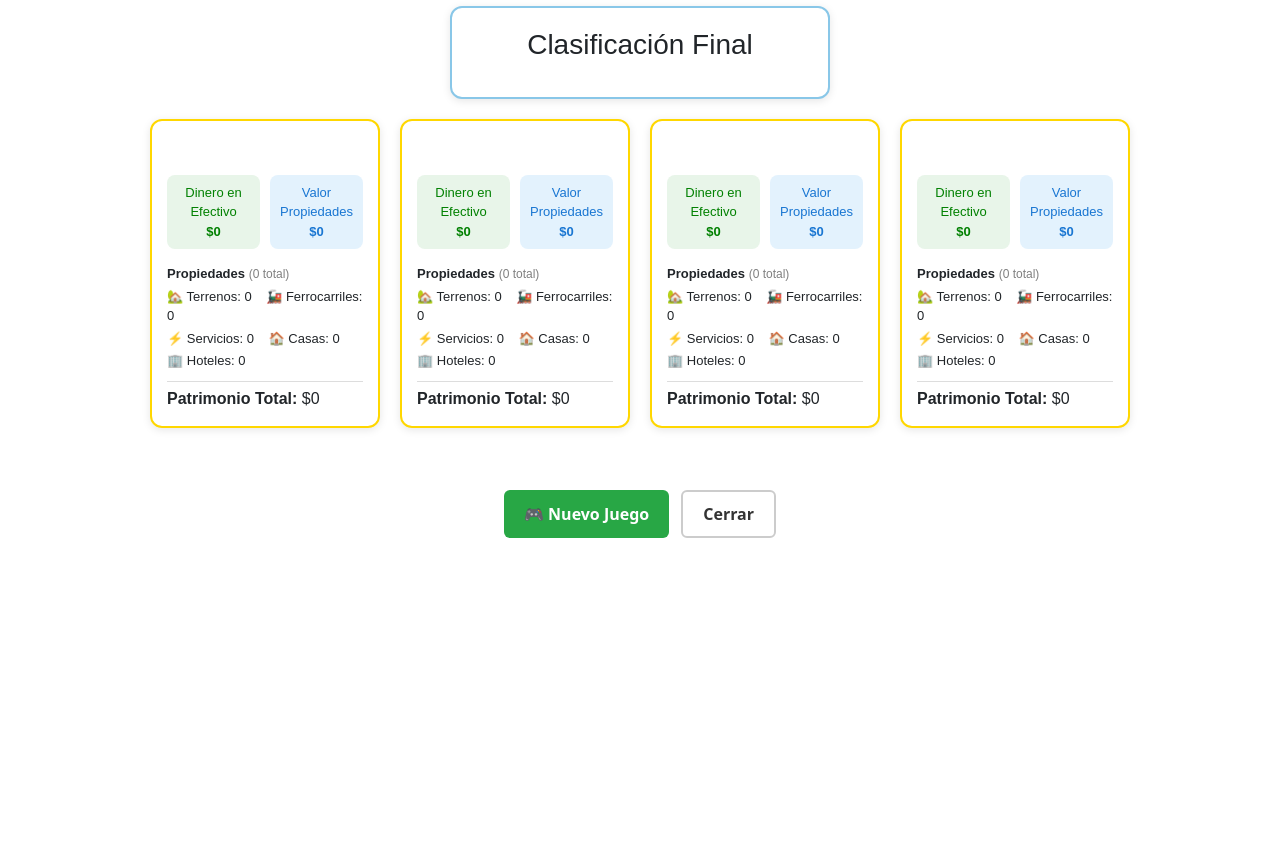
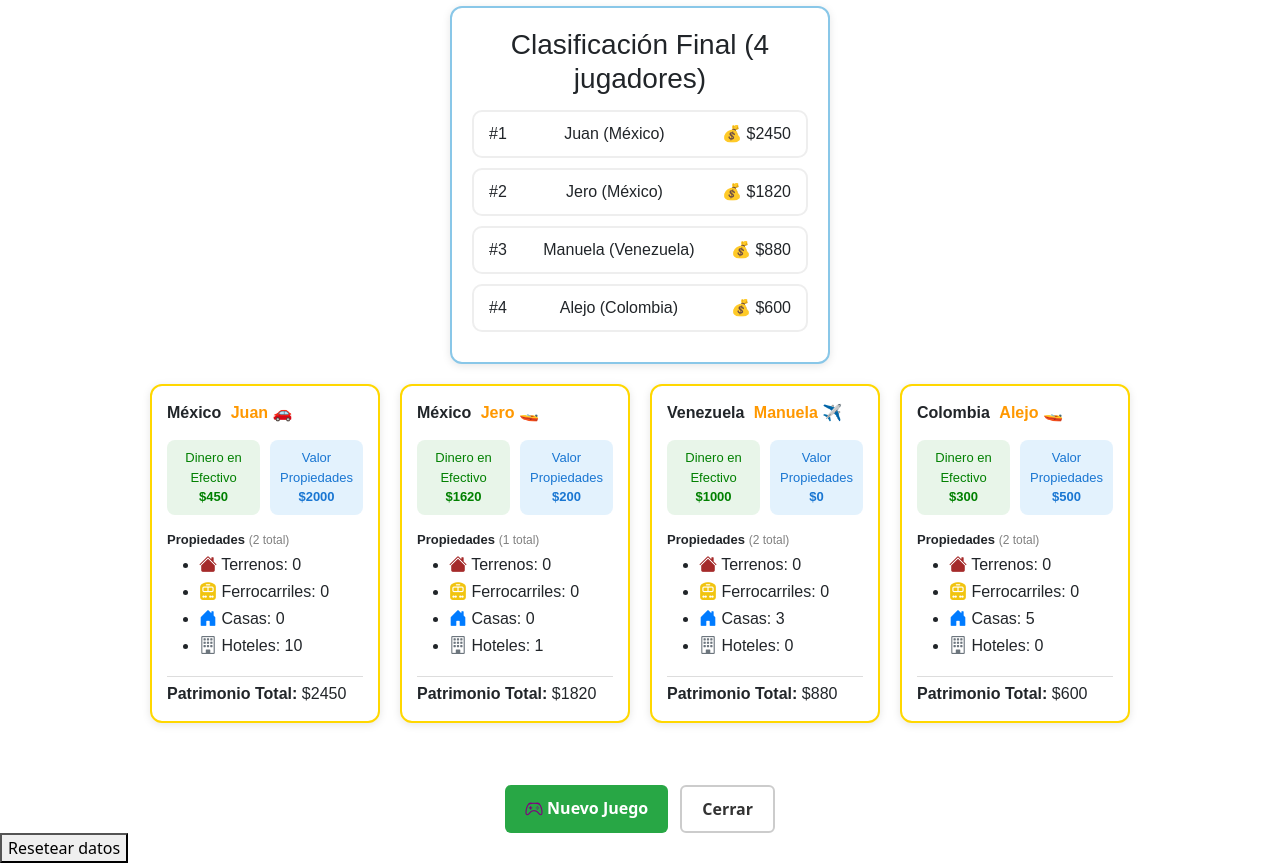
Before and after one commit to Manu2480/Monopoly, a website: page public/fin.html in a window 1280 px wide. Shown: the part 82-945 px from the top of the page. Before the commit the page ends 800 px from the top, so only its background shows below. Drawn offline with nearby package versions, Linux system fonts and the light colour scheme; no server answers.

Commit message:
pantalla final

```diff
--- a/public/fin.html
+++ b/public/fin.html
@@ -6,10 +6,12 @@
   <title>Fin del Juego</title>
   <link href="https://cdn.jsdelivr.net/npm/bootstrap@5.3.8/dist/css/bootstrap.min.css" rel="stylesheet">
   <link rel="stylesheet" href="styles/fin_css/fin.css">
+  <!-- Bootstrap Icons -->
+  <link rel="stylesheet" href="https://cdn.jsdelivr.net/npm/bootstrap-icons/font/bootstrap-icons.css">
 </head>
 <body>
   <div id="monopoly-app" style="padding:20px;">
-    <h1 class="titulo">🏆 Fin Del Juego 🏆</h1>
+    <h1 class="titulo"><i class="bi bi-trophy-fill"></i> Fin Del Juego <i class="bi bi-trophy-fill"></i></h1>
 
     <!-- ======================
          CLASIFICACIÓN FINAL
@@ -42,9 +44,12 @@
         </div>
         <div class="propiedades">
           <p><strong>Propiedades</strong> <span class="total">(0 total)</span></p>
-          <p>🏡 Terrenos: <span class="terrenos">0</span> &nbsp;&nbsp; 🚂 Ferrocarriles: <span class="ferrocarriles">0</span></p>
-          <p>⚡ Servicios: <span class="servicios">0</span> &nbsp;&nbsp; 🏠 Casas: <span class="casas">0</span></p>
-          <p>🏢 Hoteles: <span class="hoteles">0</span></p>
+          <ul class="lista-propiedades">
+            <li><i class="bi bi-house-fill"></i> Terrenos: <span class="terrenos">0</span></li>
+            <li><i class="bi bi-train-front-fill icon-ferrocarril"></i> Ferrocarriles: <span class="ferrocarriles">0</span></li>
+            <li><i class="bi bi-house-door-fill"></i> Casas: <span class="casas">0</span></li>
+            <li><i class="bi bi-building"></i> Hoteles: <span class="hoteles">0</span></li>
+          </ul>
         </div>
         <div class="footer">
           <strong>Patrimonio Total:</strong> <span class="patrimonio">$0</span>
@@ -69,9 +74,12 @@
         </div>
         <div class="propiedades">
           <p><strong>Propiedades</strong> <span class="total">(0 total)</span></p>
-          <p>🏡 Terrenos: <span class="terrenos">0</span> &nbsp;&nbsp; 🚂 Ferrocarriles: <span class="ferrocarriles">0</span></p>
-          <p>⚡ Servicios: <span class="servicios">0</span> &nbsp;&nbsp; 🏠 Casas: <span class="casas">0</span></p>
-          <p>🏢 Hoteles: <span class="hoteles">0</span></p>
+          <ul class="lista-propiedades">
+            <li><i class="bi bi-house-fill"></i> Terrenos: <span class="terrenos">0</span></li>
+            <li><i class="bi bi-train-front-fill icon-ferrocarril"></i> Ferrocarriles: <span class="ferrocarriles">0</span></li>
+            <li><i class="bi bi-house-door-fill"></i> Casas: <span class="casas">0</span></li>
+            <li><i class="bi bi-building"></i> Hoteles: <span class="hoteles">0</span></li>
+          </ul>
         </div>
         <div class="footer">
           <strong>Patrimonio Total:</strong> <span class="patrimonio">$0</span>
@@ -96,9 +104,12 @@
         </div>
         <div class="propiedades">
           <p><strong>Propiedades</strong> <span class="total">(0 total)</span></p>
-          <p>🏡 Terrenos: <span class="terrenos">0</span> &nbsp;&nbsp; 🚂 Ferrocarriles: <span class="ferrocarriles">0</span></p>
-          <p>⚡ Servicios: <span class="servicios">0</span> &nbsp;&nbsp; 🏠 Casas: <span class="casas">0</span></p>
-          <p>🏢 Hoteles: <span class="hoteles">0</span></p>
+          <ul class="lista-propiedades">
+            <li><i class="bi bi-house-fill"></i> Terrenos: <span class="terrenos">0</span></li>
+            <li><i class="bi bi-train-front-fill icon-ferrocarril"></i> Ferrocarriles: <span class="ferrocarriles">0</span></li>
+            <li><i class="bi bi-house-door-fill"></i> Casas: <span class="casas">0</span></li>
+            <li><i class="bi bi-building"></i> Hoteles: <span class="hoteles">0</span></li>
+          </ul>
         </div>
         <div class="footer">
           <strong>Patrimonio Total:</strong> <span class="patrimonio">$0</span>
@@ -123,9 +134,12 @@
         </div>
         <div class="propiedades">
           <p><strong>Propiedades</strong> <span class="total">(0 total)</span></p>
-          <p>🏡 Terrenos: <span class="terrenos">0</span> &nbsp;&nbsp; 🚂 Ferrocarriles: <span class="ferrocarriles">0</span></p>
-          <p>⚡ Servicios: <span class="servicios">0</span> &nbsp;&nbsp; 🏠 Casas: <span class="casas">0</span></p>
-          <p>🏢 Hoteles: <span class="hoteles">0</span></p>
+          <ul class="lista-propiedades">
+            <li><i class="bi bi-house-fill"></i> Terrenos: <span class="terrenos">0</span></li>
+            <li><i class="bi bi-train-front-fill icon-ferrocarril"></i> Ferrocarriles: <span class="ferrocarriles">0</span></li>
+            <li><i class="bi bi-house-door-fill"></i> Casas: <span class="casas">0</span></li>
+            <li><i class="bi bi-building"></i> Hoteles: <span class="hoteles">0</span></li>
+          </ul>
         </div>
         <div class="footer">
           <strong>Patrimonio Total:</strong> <span class="patrimonio">$0</span>
@@ -139,9 +153,10 @@
        BOTONES DE CONTROL
        ====================== -->
   <div class="acciones">
-    <button class="btn-nuevo">🎮 Nuevo Juego</button>
+    <button class="btn-nuevo"><i class="bi bi-controller"></i> Nuevo Juego</button>
     <button class="btn-cerrar">Cerrar</button>
   </div>
+  <button class="btn-reset">Resetear datos</button>
 
   <!-- JS -->
   <script src="scripts/fin_js/fin.js"></script>
--- a/public/json/jugadores_partida.json
+++ b/public/json/jugadores_partida.json
@@ -2,16 +2,16 @@
   {
     "id": 1758583272028,
     "nombre": "Manuela",
-    "pais": "Colombia",
+    "pais": "Venezuela",
     "ficha": "✈️",
     "color": "blue",
-    "dinero": 980,
+    "dinero": 1000,
     "propiedades": [
       {
         "idPropiedad": 1,
-        "casas": 2,
+        "casas": 3,
         "hotel": 0,
-        "hipotecado": false
+        "hipotecado": true
       },
       {
         "idPropiedad": 5,
@@ -35,7 +35,7 @@
       {
         "idPropiedad": 27,
         "casas": 0,
-        "hotel": 0,
+        "hotel": 10,
         "hipotecado": false
       },
       {
@@ -78,7 +78,7 @@
     "propiedades": [
       {
         "idPropiedad": 24,
-        "casas": 1,
+        "casas": 5,
         "hotel": 0,
         "hipotecado": false
       },
--- a/public/scripts/fin_js/fin.js
+++ b/public/scripts/fin_js/fin.js
@@ -1,154 +1,252 @@
 // =============================
 //   FIN DEL JUEGO - JS
+//   - Hipotecas no suman valor
+//   - Resetear datos en localStorage
+//   - Envío de resultados al backend (una sola vez)
+//   - Normalización de países desde ms-monopoly/database/countries.json
+//   - Mostrar SOLO tarjetas y ranking de jugadores activos
 // =============================
 
-// Cuando el documento esté listo
 document.addEventListener("DOMContentLoaded", async () => {
+  const log = (...args) => console.log("[fin.js]", ...args);
+  const warn = (...args) => console.warn("[fin.js]", ...args);
+
+  // -----------------------------
+  // Botones
+  // -----------------------------
+  const btnNuevo = document.querySelector(".btn-nuevo");
+  const btnCerrar = document.querySelector(".btn-cerrar");
+  const btnReset = document.querySelector(".btn-reset");
+
+  if (btnNuevo) btnNuevo.addEventListener("click", () => window.location.href = "tablero.html");
+  if (btnCerrar) btnCerrar.addEventListener("click", () => window.location.href = "inicio.html");
+
+  if (btnReset) {
+    btnReset.addEventListener("click", () => {
+      localStorage.removeItem("jugadores_partida");
+      localStorage.removeItem("jugadores");
+      localStorage.removeItem("resultadosEnviados"); // limpiamos flag
+      alert("Datos reseteados. Se recargará la página.");
+      location.reload();
+    });
+  }
+
+  // -----------------------------
   // Contenedores
+  // -----------------------------
   const contenedorClasificacion = document.querySelector(".contenedor");
   const tarjetas = [
-      document.getElementById("jugador-1"),
-      document.getElementById("jugador-2"),
-      document.getElementById("jugador-3"),
-      document.getElementById("jugador-4"),
+    document.querySelector("#jugador-1"),
+    document.querySelector("#jugador-2"),
+    document.querySelector("#jugador-3"),
+    document.querySelector("#jugador-4"),
   ];
+  console.log("Tarjetas detectadas:", tarjetas);
 
-    // Cargar jugadores desde localStorage
-    let jugadores = JSON.parse(localStorage.getItem("jugadores_partida")) || [];
-    if (jugadores.length === 0) {
-      console.warn("⚠️ No se encontraron jugadores en localStorage.");
+  // Ocultamos todas las tarjetas al inicio (las mostraremos solo para jugadores activos)
+  tarjetas.forEach(card => {
+    if (card) card.style.display = "none";
+  });
+
+  // -----------------------------
+  // Helper para cargar JSON
+  // -----------------------------
+  async function fetchJsonSafe(url) {
+    try {
+      const res = await fetch(url, { cache: "no-store" });
+      if (!res.ok) return null;
+      const text = await res.text();
+      if (text.trim().startsWith("<")) return null;
+      return JSON.parse(text);
+    } catch {
+      return null;
+    }
+  }
+
+  // -----------------------------
+  // Cargar jugadores
+  // -----------------------------
+  let jugadores = [];
+  try {
+    jugadores = JSON.parse(localStorage.getItem("jugadores_partida")) || [];
+  } catch {
+    jugadores = [];
+  }
+
+  if (!jugadores || jugadores.length === 0) {
+    jugadores = await fetchJsonSafe("/public/json/jugadores_partida.json") || [];
+    if (jugadores.length) {
+      localStorage.setItem("jugadores_partida", JSON.stringify(jugadores));
+    } else {
+      jugadores = await fetchJsonSafe("/public/json/jugadores.json") || [];
+    }
+  }
+
+  if (!jugadores || jugadores.length === 0) {
+    if (contenedorClasificacion) {
+      contenedorClasificacion.innerHTML = `
+        <h3>Error</h3>
+        <p>No se encontraron datos de jugadores.</p>
+      `;
+    }
     return;
   }
 
-    // Cargar board.json para precios/hipotecas
+  // -----------------------------
+  // Cargar board.json
+  // -----------------------------
   let board = [];
-    try {
-        const res = await fetch("../database/board.json");
-      board = await res.json();
-    } catch (error) {
-      console.error("Error cargando board.json:", error);
-    }
+  const b = await fetchJsonSafe("/ms-monopoly/database/board.json");
+  if (b && b.length) board = b;
 
-    // =============================
-    //  Calcular patrimonio
-    // =============================
+  // -----------------------------
+  // Calcular patrimonio
+  // -----------------------------
   jugadores.forEach(j => {
     let valorPropiedades = 0;
     let terrenos = 0, ferrocarriles = 0, servicios = 0;
     let casas = 0, hoteles = 0;
 
-      j.propiedades.forEach(p => {
-        const propInfo = board.find(b => b.id === p.idPropiedad);
-        if (!propInfo) return;
+    (j.propiedades || []).forEach(p => {
+      const propInfo = Array.isArray(board) ? board.find(b => b.id == p.idPropiedad) : null;
+      const basePrice = propInfo ? (propInfo.price || 0) : 0;
 
-        // Tipo de propiedad
-        if (propInfo.type === "property") terrenos++;
-        if (propInfo.type === "railroad") ferrocarriles++;
-        if (propInfo.type === "utility") servicios++;
+      if (propInfo && propInfo.type === "property") terrenos++;
+      if (propInfo && propInfo.type === "railroad") ferrocarriles++;
+      if (propInfo && propInfo.type === "utility") servicios++;
 
-        // Valor propiedad (si no está hipotecada)
       if (!p.hipotecado) {
-          valorPropiedades += propInfo.price;
-        } else {
-          valorPropiedades -= propInfo.mortgage || 0;
+        valorPropiedades += basePrice;
+        valorPropiedades += (p.casas || 0) * 100;
+        valorPropiedades += (p.hotel || 0) * 200;
       }
 
-        // Construcciones
       casas += p.casas || 0;
       hoteles += p.hotel || 0;
-        valorPropiedades += (p.casas || 0) * 100;
-        valorPropiedades += (p.hotel || 0) * 200;
     });
 
-      // Guardar resultados en el jugador
     j.valorPropiedades = valorPropiedades;
     j.terrenos = terrenos;
     j.ferrocarriles = ferrocarriles;
     j.servicios = servicios;
     j.casas = casas;
     j.hoteles = hoteles;
-
-      // Patrimonio total
-      j.patrimonio = j.dinero + valorPropiedades - (j.deudaBanco || 0);
+    j.patrimonio = (j.dinero || 0) + valorPropiedades - (j.deudaBanco || 0);
   });
 
-    // =============================
-    //  Ordenar por patrimonio
-    // =============================
+  // -----------------------------
+  // Ordenar y mostrar clasificación (solo jugadores activos)
+  // -----------------------------
   jugadores.sort((a, b) => b.patrimonio - a.patrimonio);
 
-    // =============================
-    //  Mostrar clasificación
-    // =============================
-    contenedorClasificacion.innerHTML = "<h3>Clasificación Final</h3>";
+  if (contenedorClasificacion) {
+    contenedorClasificacion.innerHTML = `<h3>Clasificación Final (${jugadores.length} jugador${jugadores.length === 1 ? "" : "es"})</h3>`;
     jugadores.forEach((j, idx) => {
       const fila = document.createElement("div");
       fila.classList.add("fila");
       fila.innerHTML = `
         <span>#${idx + 1}</span>
-        <span>${j.nombre} (${j.pais})</span>
+        <span>${j.nombre || "—"} (${j.pais || "—"})</span>
         <span>💰 $${j.patrimonio}</span>
       `;
       contenedorClasificacion.appendChild(fila);
     });
-
-    // Si hay menos de 4 jugadores, completar vacíos
-    for (let i = jugadores.length; i < 4; i++) {
-      const fila = document.createElement("div");
-      fila.classList.add("fila");
-      fila.innerHTML = `<span>#${i + 1}</span><span>-</span><span>-</span>`;
-      contenedorClasificacion.appendChild(fila);
+    // NO agregamos filas de relleno: solo mostramos los jugadores reales
   }
 
-    // =============================
-    //  Rellenar tarjetas
-    // =============================
+  // -----------------------------
+  // Rellenar tarjetas y mostrar solo las necesarias
+  // -----------------------------
   jugadores.forEach((j, idx) => {
-      if (idx > 3) return; // máximo 4
+    if (idx > 3) return; // límite 4 tarjetas en UI
     const card = tarjetas[idx];
-      card.querySelector(".pais").textContent = j.pais;
-      card.querySelector(".nombre").textContent = j.nombre + " " + j.ficha;
-      card.querySelector(".dinero-efectivo").textContent = `$${j.dinero}`;
-      card.querySelector(".valor-propiedades").textContent = `$${j.valorPropiedades}`;
-      card.querySelector(".total").textContent = `(${j.propiedades.length} total)`;
-      card.querySelector(".terrenos").textContent = j.terrenos;
-      card.querySelector(".ferrocarriles").textContent = j.ferrocarriles;
-      card.querySelector(".servicios").textContent = j.servicios;
-      card.querySelector(".casas").textContent = j.casas;
-      card.querySelector(".hoteles").textContent = j.hoteles;
-      card.querySelector(".patrimonio").textContent = `$${j.patrimonio}`;
+    if (!card) return;
+    // mostramos la tarjeta (dejamos que las reglas CSS definan su display)
+    card.style.display = "";
+
+    if (card.querySelector(".pais")) card.querySelector(".pais").textContent = j.pais || "";
+    if (card.querySelector(".nombre")) card.querySelector(".nombre").textContent = (j.nombre || "—") + " " + (j.ficha || "");
+    if (card.querySelector(".dinero-efectivo")) card.querySelector(".dinero-efectivo").textContent = `$${j.dinero || 0}`;
+    if (card.querySelector(".valor-propiedades")) card.querySelector(".valor-propiedades").textContent = `$${j.valorPropiedades || 0}`;
+    if (card.querySelector(".total")) card.querySelector(".total").textContent = `(${(j.propiedades||[]).length} total)`;
+    if (card.querySelector(".terrenos")) card.querySelector(".terrenos").textContent = j.terrenos || 0;
+    if (card.querySelector(".ferrocarriles")) card.querySelector(".ferrocarriles").textContent = j.ferrocarriles || 0;
+    if (card.querySelector(".servicios")) card.querySelector(".servicios").textContent = j.servicios || 0;
+    if (card.querySelector(".casas")) card.querySelector(".casas").textContent = j.casas || 0;
+    if (card.querySelector(".hoteles")) card.querySelector(".hoteles").textContent = j.hoteles || 0;
+    if (card.querySelector(".patrimonio")) card.querySelector(".patrimonio").textContent = `$${j.patrimonio || 0}`;
   });
 
-    // Las tarjetas sobrantes quedan en blanco
-    for (let i = jugadores.length; i < 4; i++) {
-      const card = tarjetas[i];
-      if (!card) continue;
-      card.querySelector(".pais").textContent = "";
-      card.querySelector(".nombre").textContent = "—";
-      card.querySelector(".dinero-efectivo").textContent = "$0";
-      card.querySelector(".valor-propiedades").textContent = "$0";
-      card.querySelector(".total").textContent = "(0 total)";
-      card.querySelector(".terrenos").textContent = "0";
-      card.querySelector(".ferrocarriles").textContent = "0";
-      card.querySelector(".servicios").textContent = "0";
-      card.querySelector(".casas").textContent = "0";
-      card.querySelector(".hoteles").textContent = "0";
-      card.querySelector(".patrimonio").textContent = "$0";
+  // NOTA: no rellenamos tarjetas vacías con ceros; quedaron ocultas al inicio
+
+  // -----------------------------
+  // Guardar snapshot en localStorage
+  // -----------------------------
+  try {
+    localStorage.setItem("jugadores", JSON.stringify(jugadores));
+  } catch (e) {
+    warn("Error guardando jugadores en localStorage:", e);
   }
 
-    // =============================
-    //  Guardar en jugadores.json (simulado con localStorage)
-    // =============================
-    localStorage.setItem("jugadores", JSON.stringify(jugadores));
+  // -----------------------------
+  // Cargar countries.json y preparar mapping
+  // -----------------------------
+  let countryMapping = {};
 
-    // =============================
-    //  Botones
-    // =============================
-    document.querySelector(".btn-nuevo").addEventListener("click", () => {
-      window.location.href = "tablero.html";
+  async function cargarPaises() {
+    try {
+      const data = await fetchJsonSafe("/ms-monopoly/database/countries.json");
+      if (Array.isArray(data)) {
+        data.forEach(obj => {
+          const [code, name] = Object.entries(obj)[0];
+          countryMapping[name] = code;
         });
+        log("Mapping de países cargado:", countryMapping);
+      }
+    } catch (err) {
+      console.error("Error cargando countries.json:", err);
+    }
+  }
 
-    document.querySelector(".btn-cerrar").addEventListener("click", () => {
-      window.location.href = "inico.html";
+  function normalizarPais(pais) {
+    const code = countryMapping[pais] || "xx";
+    log(`[fin.js] Mapeo país: ${pais} -> ${code}`);
+    return code;
+  }
+
+  await cargarPaises();
+
+  // -----------------------------
+  // Enviar resultados al backend (una sola vez)
+  // -----------------------------
+  async function enviarResultados(jugadores) {
+    for (const j of jugadores) {
+      const payload = {
+        nick_name: j.nombre,
+        score: j.patrimonio,
+        country_code: normalizarPais(j.pais)
+      };
+
+      try {
+        const res = await fetch("http://127.0.0.1:5000/score-recorder", {
+          method: "POST",
+          headers: { "Content-Type": "application/json" },
+          body: JSON.stringify(payload)
         });
+        const data = await res.json();
+        console.log(`[fin.js] Resultado enviado para ${j.nombre}:`, data);
+      } catch (err) {
+        console.error(`[fin.js] Error enviando resultado de ${j.nombre}:`, err);
+      }
+    }
+  }
+
+  // Evitar envíos múltiples
+  if (!localStorage.getItem("resultadosEnviados")) {
+    enviarResultados(jugadores);
+    localStorage.setItem("resultadosEnviados", "true");
+    console.log("[fin.js] Resultados enviados al backend.");
+  } else {
+    console.log("[fin.js] Resultados ya fueron enviados, no se repite.");
+  }
 });
--- a/public/styles/fin_css/fin.css
+++ b/public/styles/fin_css/fin.css
@@ -163,3 +163,43 @@
   .btn-cerrar:hover {
     background-color: #f2f2f2; /* Gris claro */
   }
+  /* ======================
+   Estilos para íconos
+   ====================== */
+.bi {
+  font-size: 18px; /* tamaño uniforme */
+  vertical-align: middle;
+}
+
+/* Íconos personalizados */
+.bi-trophy-fill {
+  color: gold;
+}
+
+.bi-house-fill {
+  color: brown;
+}
+
+.bi-train-front-fill {
+  color: #333; /* gris oscuro */
+}
+
+.bi-lightning-fill {
+  color: orange;
+}
+
+.bi-house-door-fill {
+  color: #007bff; /* azul Bootstrap */
+}
+
+.bi-building {
+  color: #6c757d; /* gris Bootstrap */
+}
+
+.bi-controller {
+  color: purple;
+}
+/* Ícono ferrocarriles en amarillo */
+.icon-ferrocarril {
+  color: #f1c40f; /* amarillo dorado */
+}
```
Also changed, not shown: public/inicio.html (added, +92 -0 lines), 7 other files. Lines whose indentation alone changed are shown as unchanged.
